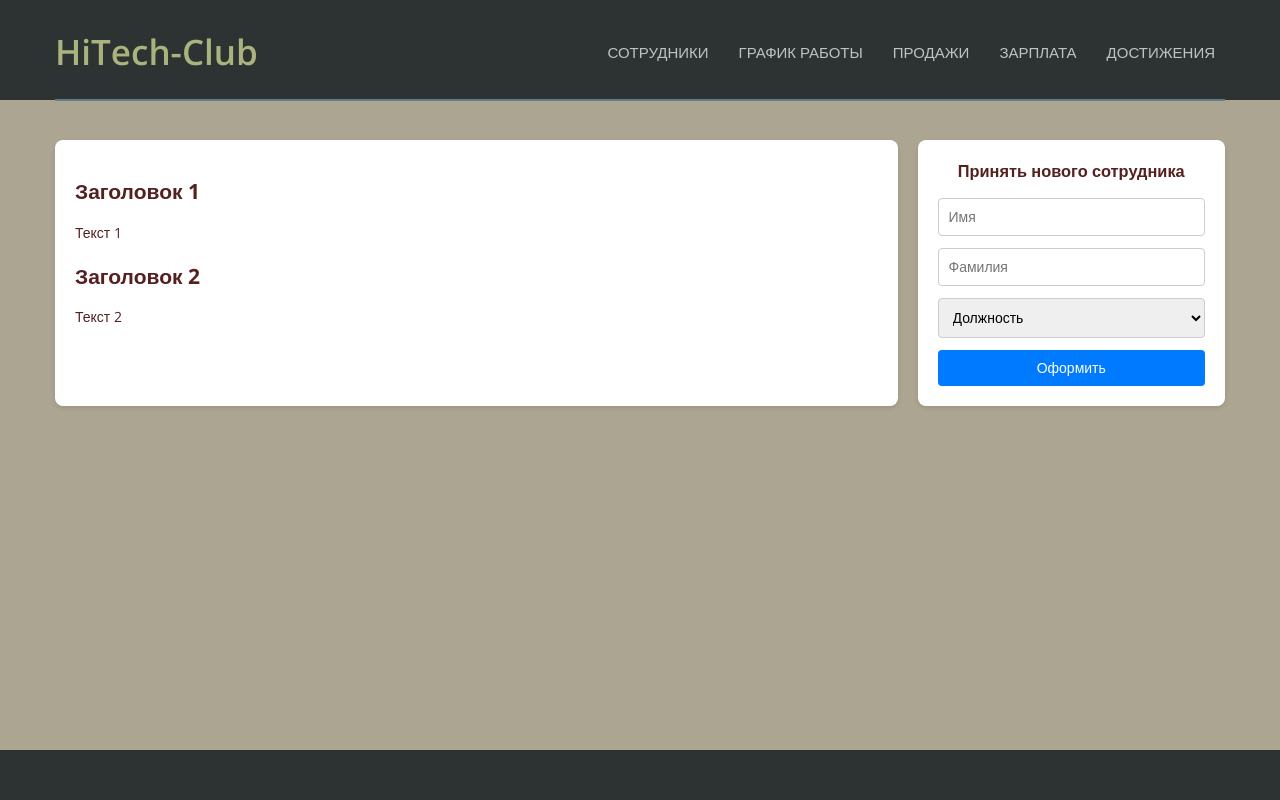
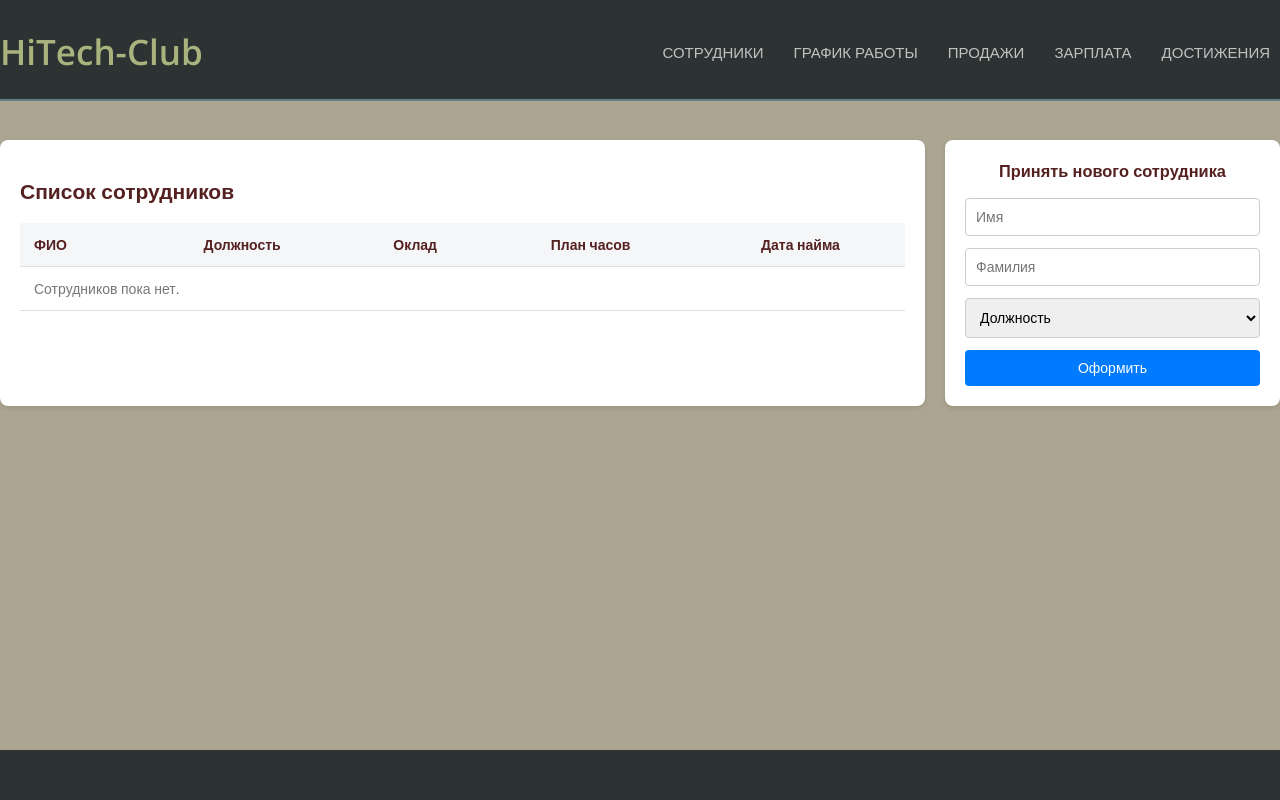
Before and after one commit to VictorVtym/Resource-Management, a FastAPI app: page / in a window 1280 px wide. Run offline with FastAPI, Linux system fonts and the light colour scheme; some web fonts are replaced.

Commit message:
Employee-table add

```diff
--- a/app/main.py
+++ b/app/main.py
@@ -15,6 +15,9 @@ app = FastAPI()
 app.mount("/static", StaticFiles(directory="app/static"), name="static")
 
 templates = Jinja2Templates(directory="app/templates")
+
+# Временное хранилище сотрудников (словарь: {id: данные_сотрудника})
+EMPLOYEES_DB: dict[str, dict] = {}
 
 # 1. Ограничиваем возможные значения статуса
 class EmployeeStatus(str, Enum):
@@ -49,7 +52,16 @@ class EmployeeSchema(BaseModel):
 
 @app.get("/", response_class=HTMLResponse)
 async def employees(request: Request):
-    return templates.TemplateResponse(request=request, name="employees.html")
+    return templates.TemplateResponse(
+        request=request,
+        name="employees.html",
+        context={"employees": EMPLOYEES_DB}
+        )
+
+# Дополнительный API-эндпоинт для получения списка сотрудников в формате JSON
+@app.get("/api/employees")
+async def get_employees():
+    return EMPLOYEES_DB
 
 # Роут для Графика работы
 @app.get("/schedule", response_class=HTMLResponse)
@@ -76,17 +88,23 @@ async def achievements_page(request: Request):
 async def create_task(employee: EmployeeSchema):
     # Достаем параметры по ключу статуса
     conditions = STATUS_CONFIG[employee.status]
+    emp_id = str(uuid4())
 
     # Доступ к данным payload осуществляется через точку: task.title
-    print(f"Получен JSON Payload. Заголовок: {employee.first_name} {employee.last_name}")
+    # print(f"Получен JSON Payload. Заголовок: {employee.first_name} {employee.last_name}")
 
-    return {
-        "id": str(uuid4()),
+    new_employee = {
+        "id": emp_id,
         "first_name": employee.first_name,
         "last_name": employee.last_name,
-        "status": employee.status,
-        "hire_date": date.today(),
+        "status": employee.status.value,
+        "hire_date": str(date.today()),
         "fire_date": employee.fire_date,
         "base_salary": conditions["base_salary"],
         "hours_plan": conditions["hours_plan"],
     }
+
+    # Сохраняем в словарь по ключу id
+    EMPLOYEES_DB[emp_id] = new_employee
+
+    return new_employee
--- a/app/static/script.js
+++ b/app/static/script.js
@@ -26,10 +26,13 @@ document.getElementById('employees-form').addEventListener('submit', async (even
 
         if (response.ok) {
             const result = await response.json();
-            alert(`Сервер принял payload! Имя сотрудника: ${result.first_name} ${result.last_name}`);
+            // alert(`Сервер принял payload! Имя сотрудника: ${result.first_name} ${result.last_name}`);
 
             // 3. Очищаем сразу все поля формы
             event.target.reset();
+
+            // 4. Запрашиваем актуальный словарь с сервера и обновляем блок
+            await loadEmployees();
         } else {
             console.error('Ошибка сервера:', response.status);
         }
@@ -37,3 +40,31 @@ document.getElementById('employees-form').addEventListener('submit', async (even
         console.error('Ошибка сети:', error);
     }
 });
+
+async function loadEmployees() {
+    const response = await fetch('/api/employees');
+    if (!response.ok) return;
+
+    const employeesDict = await response.json();
+    const tbody = document.getElementById('employees-tbody');
+    tbody.innerHTML = ''; // Очищаем старый список
+
+    // Перебираем полученный словарь и рисуем карточки
+    const entries = Object.values(employeesDict);
+    if (entries.length === 0) {
+        tbody.innerHTML = '<tr><td colspan="5" class="empty-table-msg">Сотрудников пока нет.</td></tr>';
+        return;
+    }
+
+    entries.forEach(emp => {
+        const row = document.createElement('tr');
+        row.innerHTML = `
+            <td>${emp.first_name} ${emp.last_name}</td>
+            <td>${emp.status}</td>
+            <td>${emp.base_salary}</td>
+            <td>${emp.hours_plan}</td>
+            <td> ${emp.hire_date}</td>
+        `;
+        tbody.appendChild(row);
+    });
+}
--- a/app/static/style.css
+++ b/app/static/style.css
@@ -17,7 +17,7 @@ body {
 ============================*/
 .container {
     width: 100%;
-    max-width: 1170px;
+    max-width: 1280px;
     margin: 0 auto;
 }
 
@@ -26,7 +26,7 @@ body {
 ============================*/
 .container-employee {
     width: 100%;
-    max-width: 1170px;
+    max-width: 1280px;
     margin: 0 auto;
     display: flex;
     flex-wrap: wrap;
@@ -82,6 +82,37 @@ body {
   text-align: center;
   margin-top: 0;       /* Убирает лишний отступ сверху внутри карточки */
   margin-bottom: 16px; /* Добавляет аккуратный отступ до первого поля */
+}
+
+.employees-table {
+    width: 100%;
+    border-collapse: collapse;
+    margin-top: 16px;
+}
+
+/* Выравнивание для всех ячеек (по центру) */
+.employees-table th,
+.employees-table td {
+    padding: 12px 14px;
+    border-bottom: 1px solid #e0e0e0;
+    text-align: center;
+}
+
+/* Выравнивание только для первого столбца с ФИО (по левому краю) */
+.employees-table th:first-child,
+.employees-table td:first-child {
+    text-align: left;
+}
+
+.employees-table th {
+    background-color: #f4f6f8;
+    font-weight: 600;
+}
+
+.empty-table-msg {
+    text-align: center;
+    color: #777;
+    padding: 20px;
 }
 
 /* Header
--- a/app/templates/employees.html
+++ b/app/templates/employees.html
@@ -5,15 +5,36 @@
 {% block content %}
         <div class="container-employee">
             <div class="main-employee">
-                <article>
-                    <h2>Заголовок 1</h2>
-                    <p>Текст 1</p>
-                </article>
+                <h2>Список сотрудников</h2>
 
-                <section style="margin-top: 20px;">
-                    <h2>Заголовок 2</h2>
-                    <p>Текст 2</p>
-                </section>
+                <table class="employees-table">
+                    <thead>
+                        <tr>
+                            <th>ФИО</th>
+                            <th>Должность</th>
+                            <th>Оклад</th>
+                            <th>План часов</th>
+                            <th>Дата найма</th>
+                        </tr>
+                    </thead>
+                    <tbody id="employees-tbody">
+                        {% if employees %}
+                            {% for emp_id, emp in employees.items() %}
+                                <tr>
+                                    <td>{{ emp.first_name }} {{ emp.last_name }}</td>
+                                    <td> {{ emp.status }}</td>
+                                    <td>{{ emp.base_salary }}</td>
+                                    <td> {{ emp.hours_plan }}</td>
+                                    <td>{{ emp.hire_date }}</td>
+                                </tr>
+                            {% endfor %}
+                        {% else %}
+                            <tr>
+                                <td colspan="5" class="empty-table-msg">Сотрудников пока нет.</td>
+                            </tr>
+                        {% endif %}
+                    </tbody>
+                </table>
             </div>
 
             <div class="aside-employee">
@@ -47,6 +68,7 @@
                       <option value="менеджер">менеджер</option>
                       <option value="ведущий менеджер">ведущий менеджер</option>
                     </select>
+
                     <button type="submit">Оформить</button>
                 </form>
             </div>
```
